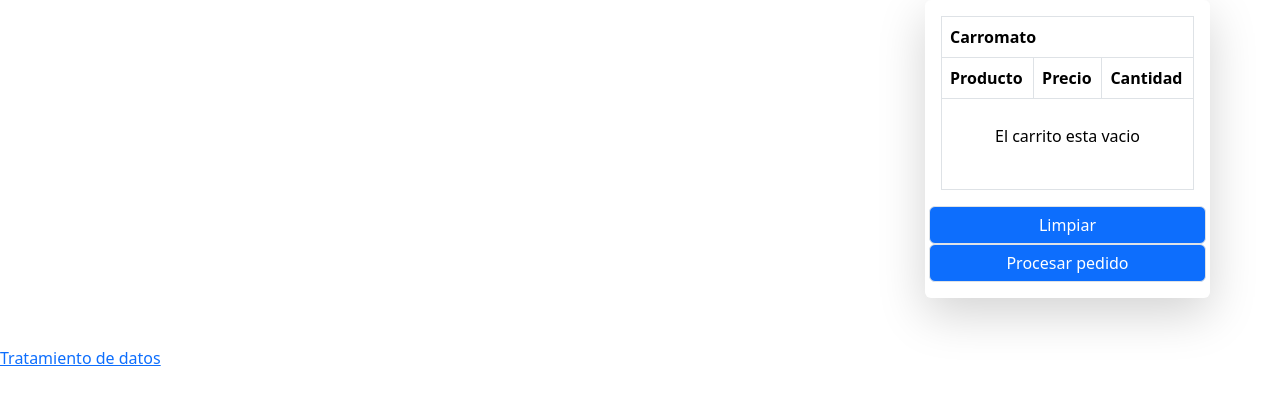
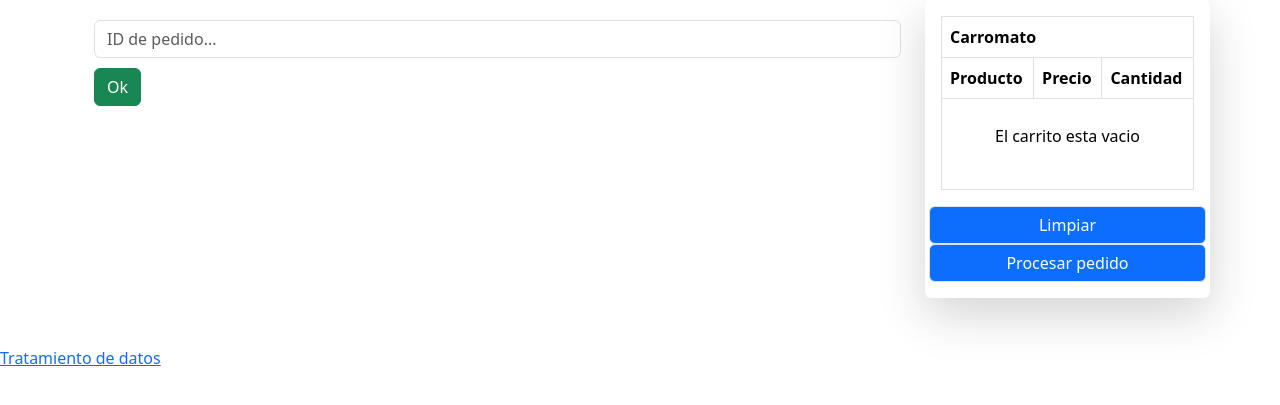
Before and after one commit to Mancabm/gameDock, a Django app: template gameDockApp/templates/pedidos.html in a window 1280 px wide. Shown: the part 56-461 px from the top of the page. Run offline with Django 4.2, Linux system fonts and the light colour scheme; the template is opened without the code that fills it, so the values that code supplies are empty; some libraries are stand-ins or nearby versions.

Commit message:
feat: views.py seguimiento_pedido
Filtering pedidos by id. Not already done.

```diff
--- a/gameDockApp/templates/pedidos.html
+++ b/gameDockApp/templates/pedidos.html
@@ -2,6 +2,13 @@
 
 {% block contenido %}
 
-
+<div class="container" style="margin-top:20px;">
+  <form method="get">
+    <div class="form-group">
+      <input class="form-control" type="text" placeholder="ID de pedido..." name="pedido">
+    </div>
+    <button class="btn btn-success" type="submit" style="margin-top:10px;">Ok</button>
+  </form>
+</div>
 
 {% endblock %}
```
Also changed, not shown: gameDockApp/views.py (+7 -0 lines).
